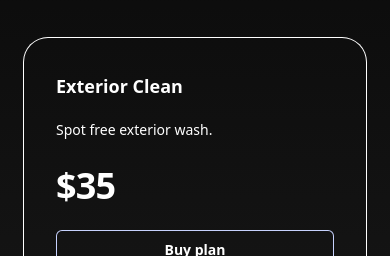
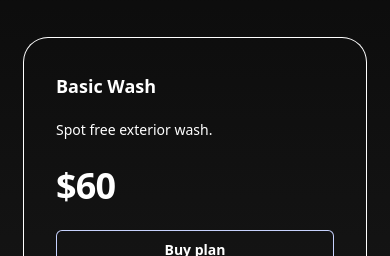
Before and after one commit to Kam-Mivehchi/oc-mobile-detail, a Next.js app: page /services in a window 390 px wide. Shown: the part 502-758 px from the top of the page. Built offline with nearby package versions, Linux system fonts and the light colour scheme.

Commit message:
changed prices to reflect oc mobile details prices

```diff
--- a/src/components/prices.tsx
+++ b/src/components/prices.tsx
@@ -10,19 +10,19 @@ const frequencies = [
 ]
 export const tiers = [
   {
-    name: 'Exterior Clean',
+    name: 'Basic Wash',
     id: 'tier-freelancer',
     href: '#',
-    price: { Sedan: '$35', SUV: '$45' },
+    price: { Sedan: '$60', SUV: '$70' },
     description: 'Spot free exterior wash.',
     features: ['Exterior rinse', 'Rims', 'Tires', 'Spot free'],
     mostPopular: false,
   },
   {
-    name: 'Interior and Exterior Clean',
+    name: 'Wash and Wax',
     id: 'tier-freelancer',
     href: '#',
-    price: { Sedan: '$45', SUV: '$55' },
+    price: { Sedan: '$150', SUV: '$175' },
     description: 'Spot free exterior wash with interior vacuum and wipe down.',
     features: ['Exterior Rinse', 'Rims and tires', 'Interior vacuum', 'Interior wipe down', 'Spot free'],
     mostPopular: false,
@@ -31,7 +31,7 @@ export const tiers = [
     name: 'Exterior Detail',
     id: 'tier-startup',
     href: '#',
-    price: { Sedan: '$120', SUV: '$160' },
+    price: { Sedan: '$175', SUV: '$195' },
     description: 'Spot free rinse with polish and wax.',
     features: [
       'Exterior Rinse',
@@ -46,7 +46,7 @@ export const tiers = [
     name: 'Interior Detail',
     id: 'tier-startup',
     href: '#',
-    price: { Sedan: '$140', SUV: '$170' },
+    price: { Sedan: '$175', SUV: '$195' },
     description: 'Interior vacuum, wipe down, and shampoo.',
     features: [
       'Interior vacuum',
@@ -58,10 +58,10 @@ export const tiers = [
     mostPopular: false,
   },
   {
-    name: 'Interior and Exterior Detail',
+    name: 'Full Detail',
     id: 'tier-enterprise',
     href: '#',
-    price: { Sedan: '$250', SUV: '$275' },
+    price: { Sedan: '$350', SUV: '$375' },
     description: 'Spot free rinse with police and wax. Interior vacuum, wipe down, and shampoo.',
     features: [
       'Hand washed and waxed',
```
